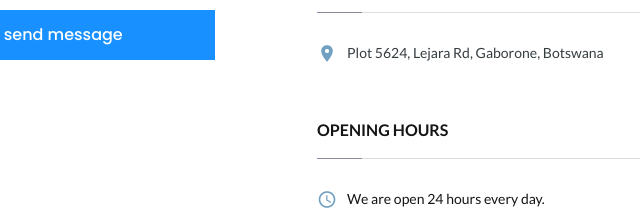
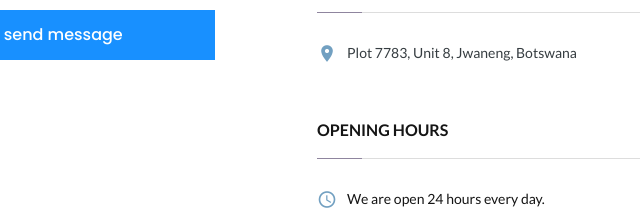
Before and after one commit to thitoholdings/sycamonsuites, a plain HTML site: page contacts.html in a window 1280 px wide. Shown: the part 947-1162 px from the top of the page, 538-1178 px from the left. Drawn offline with Linux system fonts and the light colour scheme.

```diff
--- a/contacts.html
+++ b/contacts.html
@@ -401,7 +401,7 @@
                           <a
                             class="text-middle link link-gray-dark"
                             href="contacts.html"
-                            >Plot 5624, Lejara Rd, Gaborone, Botswana</a
+                            >Plot 7783, Unit 8, Jwaneng, Botswana</a
                           >
                         </div>
                       </div>
```
